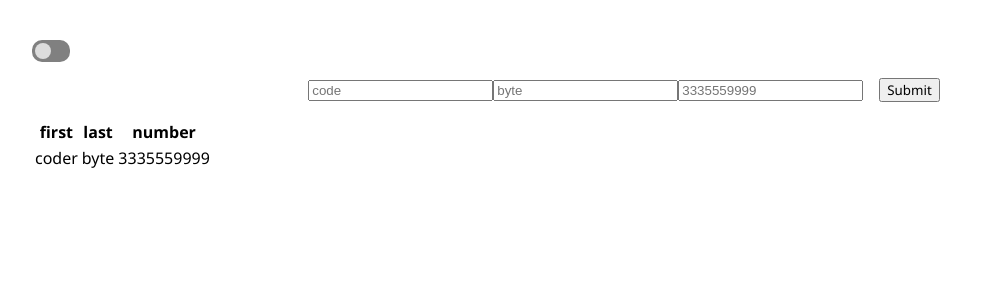
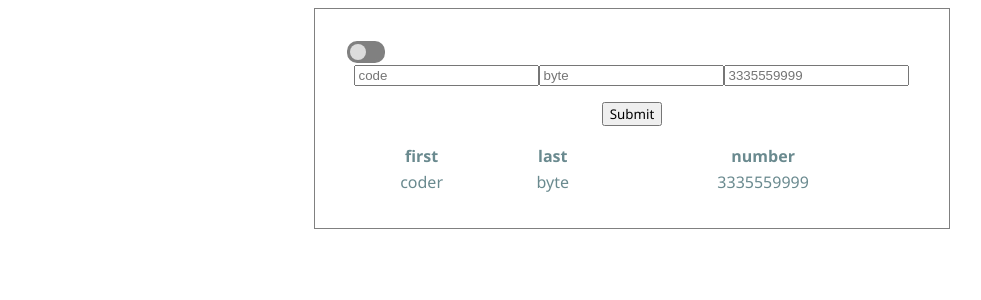
Before and after one commit to KlimaGi/assessment, a React (Create React App) app: page / in a window 1280 px wide. Shown: the top 300 px of the page, without its empty margins (8-989 px from the left). Built offline with nearby package versions, Linux system fonts and the light colour scheme.

Commit message:
style corrections

```diff
--- a/src/App.js
+++ b/src/App.js
@@ -16,6 +16,13 @@ const App = () => {
 
   return (
     <Div>
+      <Global
+        styles={css`
+          body {
+            ${GlobalStyle}
+          }
+        `}
+      ></Global>
       <ToggleColor />
       <FormInput func={func} />
       <PhoneBookList data={objBook} />
--- a/src/styles/base.js
+++ b/src/styles/base.js
@@ -1,5 +1,8 @@
 import { css } from "@emotion/react";
 
 export const GlobalStyle = css`
-  color: #6a8a8f;
+  min-height: 100vh;
+  display: flex;
+  flex-direction: column;
+  align-items: center;
 `;
--- a/src/styles/styledComponents/AppStyle.js
+++ b/src/styles/styledComponents/AppStyle.js
@@ -3,7 +3,14 @@ import { css } from "@emotion/react";
 export const Div = styled.div`
   text-align: center;
   padding: 2rem;
+  margin: 0 auto;
   font-family: "Segoe UI", "Roboto", "Oxygen";
+  border: 1px solid grey;
+  color: #6a8a8f;
+  width: 80%;
+  display: flex;
+
+  flex-direction: column;
 `;
 
 export const SubmitBtn = styled.button`
```
